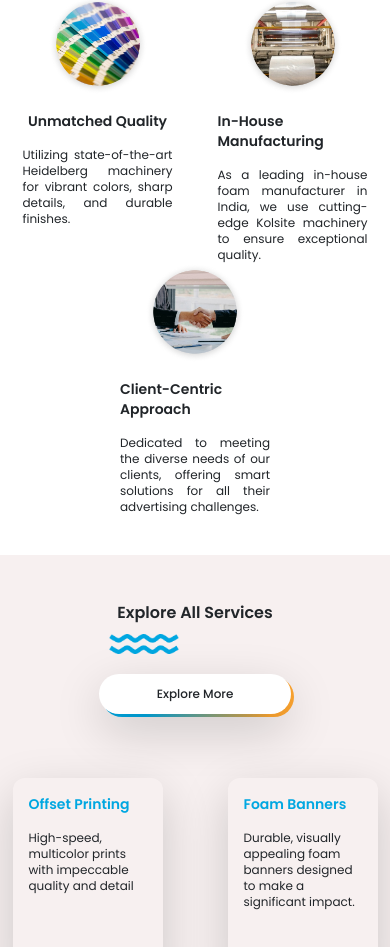
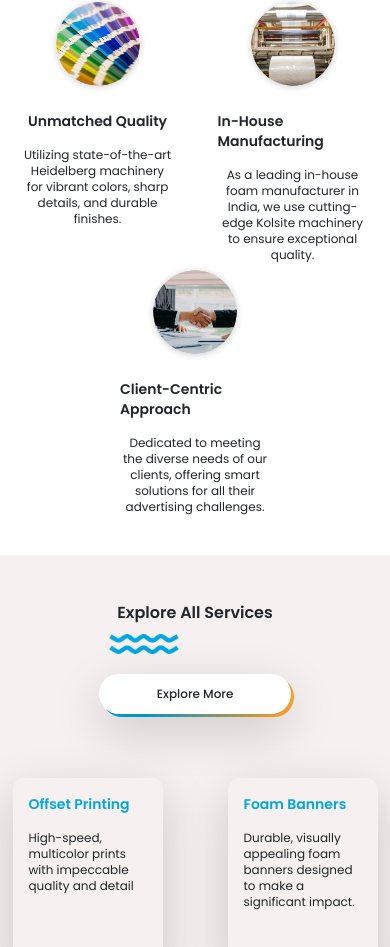
Before and after one commit to narul-shxkeen/smart-solutions, a React (Vite) app: page /about in a window 390 px wide. Shown: the part 2282-3229 px from the top of the page. Built offline with nearby package versions, Linux system fonts and the light colour scheme.

Commit message:
further changes for mobile screens

```diff
--- a/src/components/about/chooseUs.jsx
+++ b/src/components/about/chooseUs.jsx
@@ -32,7 +32,7 @@ function ChooseUs() {
           <h3 className="poppins-semibold text-sm sm:text-lg">
             Unmatched Quality
           </h3>
-          <p className="poppins-regular text-xs sm:text-lg text-justify">
+          <p className="poppins-regular text-xs sm:text-lg text-center md:text-justify">
             Utilizing state-of-the-art Heidelberg machinery for vibrant colors,
             sharp details, and durable finishes.
           </p>
@@ -46,7 +46,7 @@ function ChooseUs() {
           <h3 className="poppins-semibold text-sm sm:text-lg">
           In-House Manufacturing
           </h3>
-          <p className="poppins-regular text-xs sm:text-lg text-justify">
+          <p className="poppins-regular text-xs sm:text-lg text-center md:text-justify">
           As a leading in-house foam manufacturer in India, we use cutting-edge Kolsite machinery to ensure exceptional quality.
           </p>
         </div>
@@ -59,7 +59,7 @@ function ChooseUs() {
           <h3 className="poppins-semibold text-sm sm:text-lg">
           Client-Centric Approach
           </h3>
-          <p className="poppins-regular text-xs sm:text-lg text-justify">
+          <p className="poppins-regular text-xs sm:text-lg text-center md:text-justify">
           Dedicated to meeting the diverse needs of our clients, offering smart solutions for all their advertising challenges.
           </p>
         </div>
```
